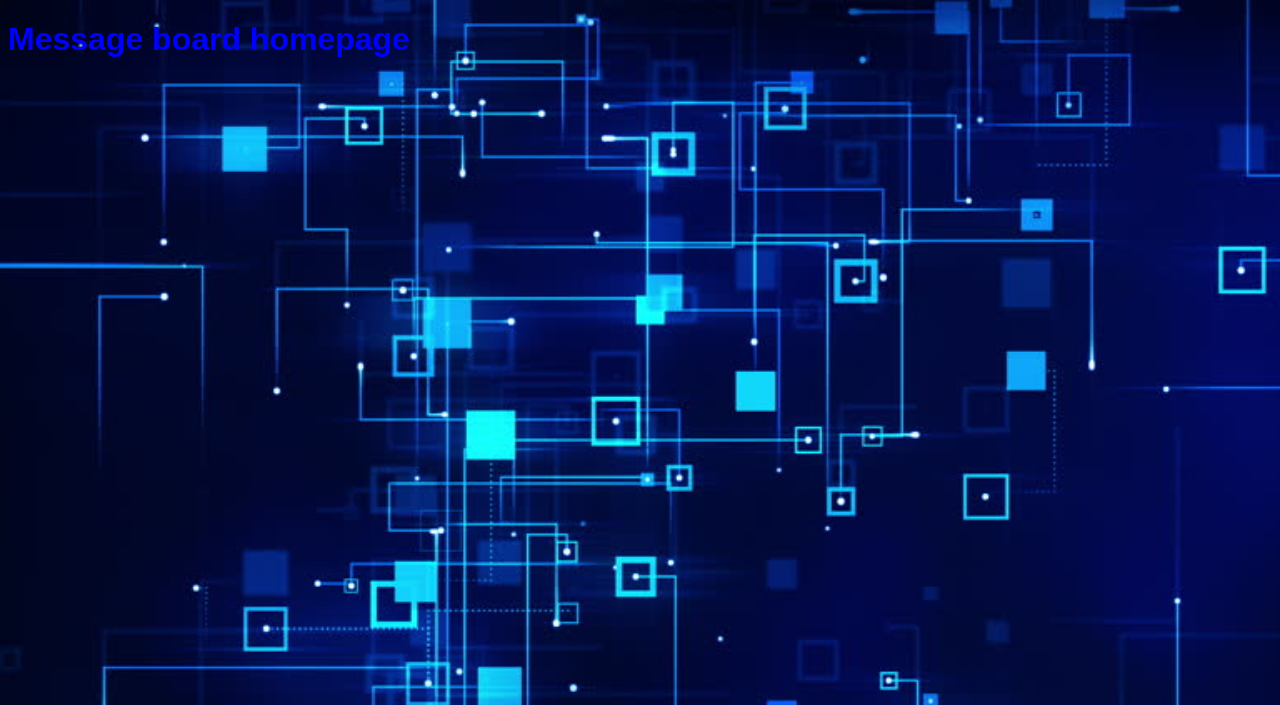
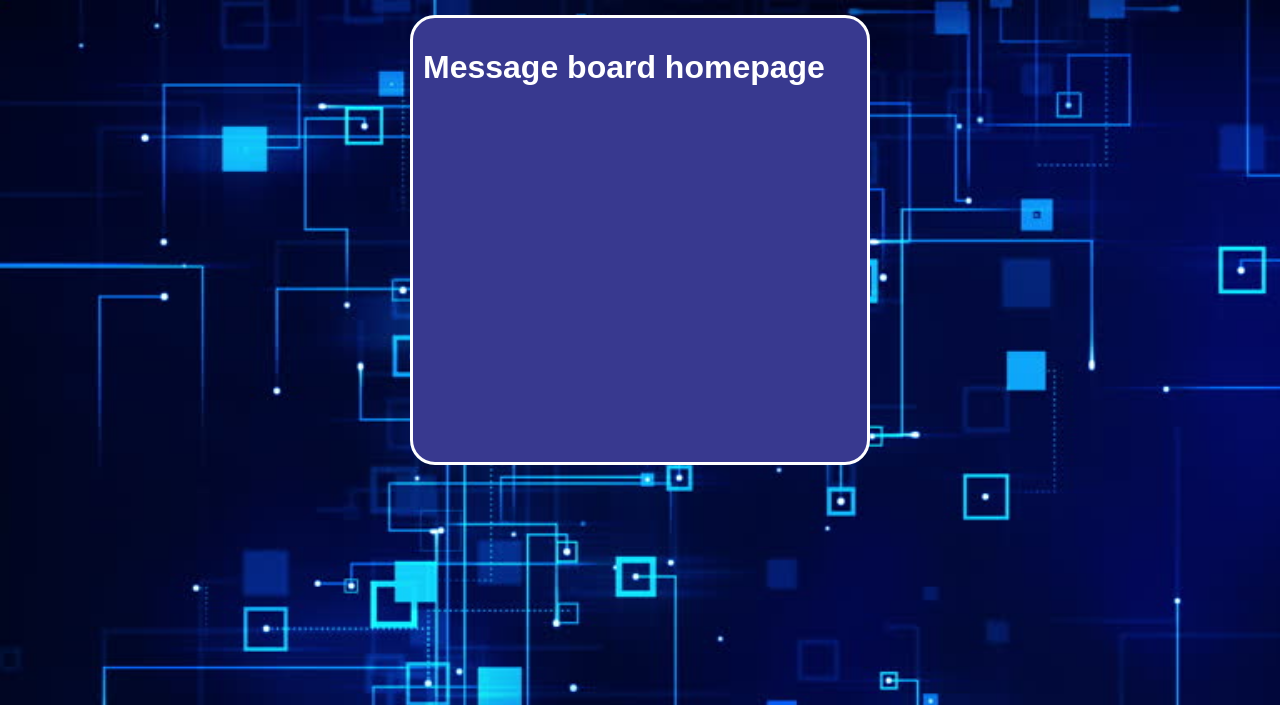
Before and after one commit to lazikos94/django-sql-react, a Django app: page / in a window 1280 px wide. Shown: the top 705 px of the page. Run offline with Django 3.2, Linux system fonts and the light colour scheme; data that the repository does not hold is empty.

Commit message:
more css changes

```diff
--- a/sample/statics/css/style.css
+++ b/sample/statics/css/style.css
@@ -1,3 +1,16 @@
+body{
+	list-style: none;
+	font-family: Arial;
+	color: #eee;
+    background-image: url('1.jpg');
+    background-position: center center;
+    background-repeat: no-repeat;
+    background-attachment: fixed;
+    background-size: cover;
+}
+h2{
+	text-align: center;
+}
 input{
 	width: 100%;
 	box-sizing: border-box;
@@ -27,35 +40,32 @@ button{
 label{
 	display: inline;
 }
-body{
-	list-style: none;
-	font-family: Arial;
-    background-image: url('1.jpg');
-    background-position: center center;
-    background-repeat: no-repeat;
-    background-attachment: fixed;
-    background-size: cover;
-}
-h2{
-	color: red;
-}
-p{
-	color: green;
-}
-h1{
-	color: blue;
+
+.base-div{
+	width: 460px;
+	height:450px;
+	border-radius: 25px;
+	margin: auto;
+	border-color:white;
+	border-style: solid;
+	background: rgba(56, 57, 143, 1);
+	top: 30%;
+	left: 50%;
+	position:absolute;
+	transform: translate(-50%, -50%);
+	color: #fff;
+	padding: 10px;
+	box-sizing: border-box;
+	overflow: auto;
 }
 
 .post-entry{
-	width:400px;
-	height:auto;
-	margin: auto;
-	border-radius: 25px;
-	border-color:white;
+	background-color:rgba(29, 29, 73, 1);
 	border-style: solid;
-	background: rgba(56, 57, 143, 1);
-	position: relative;
-	color: #fff;
-	padding: 10px;
-	box-sizing: border-box;
+	border-color: white;
+	border-radius: 10px;
+	margin: 10px 0px 10px 0px;
+	top: 50%;
+	font: Arial;
+
 }
--- a/sample/templates/sample.html
+++ b/sample/templates/sample.html
@@ -7,16 +7,16 @@
     <link href="{% static 'css/style.css' %}" rel="stylesheet">
   </head>
   <body>
+    <div class="base-div">
       {% block content %}
       <h1>Message board homepage</h1>
-      <ul>
         {% for post in object_list %}
         <div class="post-entry">
-            <h2>{{ post.title }}</h2>
-            <p>{{ post.body }}</p>
-            </div>
+            <p> Title: {{ post.title }}</p>
+            <p> Body: {{ post.body }}</p>
+        </div>
         {% endfor %}
-      </ul>
       {% endblock content %}
+    </div>
   </body>
 </html>
```
